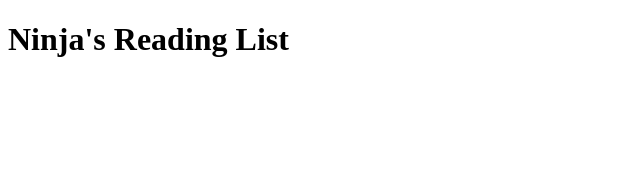
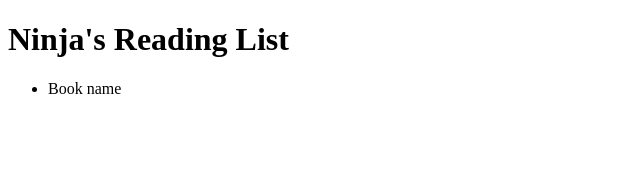
Before and after one commit to plamen1982/graphql-tutorials, a React (Create React App) app in the folder full-stack-graph-ql-project/client/: page / in a window 1280 px wide. Shown: the top 170 px of the page, without its empty margins (0-640 px from the left). Built offline with nearby package versions, Linux system fonts and the light colour scheme.

Commit message:
Created simple component BookList

```diff
--- a/full-stack-graph-ql-project/client/src/App.js
+++ b/full-stack-graph-ql-project/client/src/App.js
@@ -1,12 +1,14 @@
 import React, { Component } from 'react';
-// import logo from './logo.svg';
-// import './App.css';
+
+//components
+import BookList from './components/BookList';
 
 class App extends Component {
   render() {
     return (
       <div id="main">
         <h1>Ninja's Reading List</h1>
+        <BookList />
       </div>
     );
   }
--- /dev/null
+++ b/full-stack-graph-ql-project/client/src/components/BookList.js
@@ -0,0 +1,15 @@
+import React, { Component } from 'react';
+
+class BookList extends Component {
+  render() {
+    return (
+        <div>
+            <ul id="book-list">
+                <li>Book name</li>
+            </ul>
+        </div>
+    );
+  }
+}
+
+export default BookList;
```
